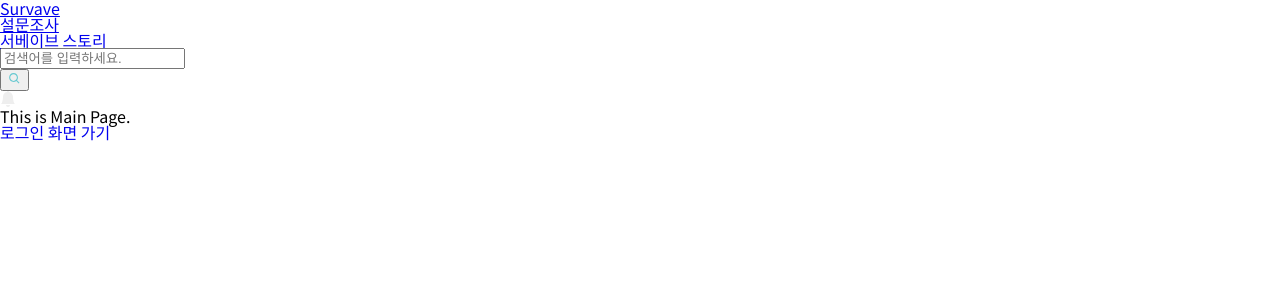
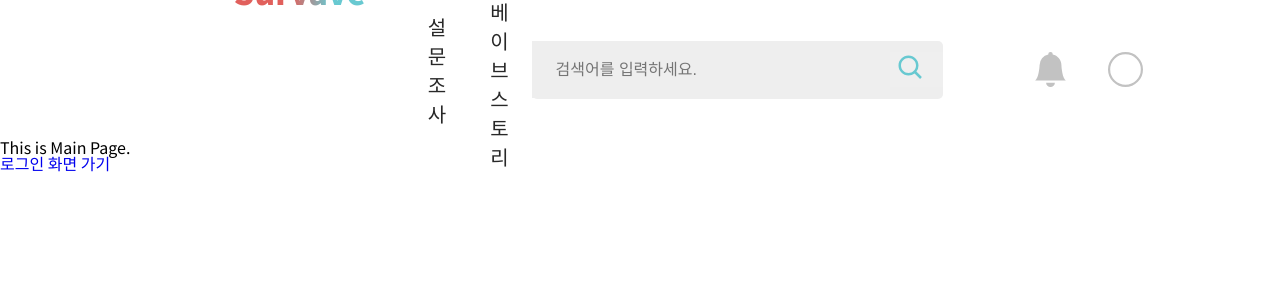
Before and after one commit to UMC-MMM/Client, a React (Create React App) app in the folder mmm_client/: page / in a window 1280 px wide. Shown: the top 300 px of the page. Built offline with nearby package versions, Linux system fonts and the light colour scheme.

Commit message:
mainpage 상단바 구현

```diff
--- a/mmm_client/src/app.css
+++ b/mmm_client/src/app.css
@@ -1,8 +1,113 @@
 @import "reset.css";
 
 /* 메인페이지 - 상단 네비게이션 바*/
+.navbar {
+  height: 139px;
+  /* background-color: #8e8e8e; */
+  position: sticky;
+  display: flex;
+  justify-content: center;
+}
+
+.navbarContainer {
+  display: flex;
+  width: 66.6%;
+  /* background-color:aquamarine; */
+  justify-content: space-between;
+  align-items: center;
+}
+
+.navbarLeftContainer {
+  /* background-color: antiquewhite; */
+  display: flex;
+  justify-content: space-around;
+}
+
+.navbarMenu {
+  display: flex;
+  align-items: center;
+}
+
+.navbarMenuItem {
+  font-size: 20px;
+  font-weight: 500;
+  line-height: 29px;
+  letter-spacing: 0em;
+  text-align: left;
+  padding-left: 22px;
+  padding-right: 22px;
+}
+
+.navbarRightContainer {
+  display: flex;
+  /* background-color: antiquewhite; */
+  justify-content: space-between;
+  align-items: center;
+}
+
+.navbarSearch {
+  display: flex;
+  padding-right: 70px;
+}
+
+.navbarSearchBox {
+  display: flex;
+  width: 411px;
+  height: 58px;
+  background-color: #eeeeee;
+  border-radius: 5px;
+  justify-content: space-between;
+  align-items: center;
+}
+
+.navbarSearchBox input {
+font-size: 16px;
+font-weight: 400;
+line-height: 23px;
+letter-spacing: 0em;
+text-align: left;
+padding-top: 17px;
+padding-bottom: 17px;
+padding-left: 24px;
+border: 0;
+outline: none;
+background-color: #eeeeee;
+}
+
+.navbarSearchBox button {
+  border: none;
+  padding-right: 17px;
+}
+
+.navbarIcons {
+  display: flex;
+}
+
+.navbarBellIcon, .navbarMypageIcon {
+  padding-left: 20px;
+  padding-right: 20px;
+}
+
+.navbarLogo{
+  text-align: center;
+  width: 133px;
+  height: 47px;
+  line-height: 47px;
+  font-style: normal;
+  font-weight: 900;
+  font-size: 32px;
+  padding-left: 20px;
+  padding-right: 40px;
+}
+
 
 /* LogIn page CSS*/
+.logo{
+  background: linear-gradient(90deg, #e1605c 39.85%, #68c9d1 60.53%);
+  -webkit-background-clip: text;
+  -webkit-text-fill-color: transparent;
+  background-clip: text;
+}
 
 .loginTitle {
   margin: 0 auto;
@@ -14,10 +119,6 @@
   font-style: normal;
   font-weight: 900;
   font-size: 32px;
-  background: linear-gradient(90deg, #e1605c 39.85%, #68c9d1 60.53%);
-  -webkit-background-clip: text;
-  -webkit-text-fill-color: transparent;
-  background-clip: text;
 }
 
 .loginLogin {
--- a/mmm_client/src/components/login.jsx
+++ b/mmm_client/src/components/login.jsx
@@ -4,7 +4,7 @@ import { Link } from "react-router-dom";
 const Login = () => {
   return (
     <>
-      <div className="loginTitle">Survave</div>
+      <div className="loginTitle logo">Survave</div>
       <div className="loginLogin">로그인</div>
       <div className="loginInputId">
         <input
--- a/mmm_client/src/components/navbar.jsx
+++ b/mmm_client/src/components/navbar.jsx
@@ -2,49 +2,57 @@ import React from "react";
 import { Link } from "react-router-dom";
 import { BiSearch } from "react-icons/bi";
 import { BsBellFill } from "react-icons/bs";
+import { BsCircle } from "react-icons/bs";
 
 const Navbar = () => {
     return (
         <>
-            <nav className="navbar navbar-inverse navbar-fixed-top">
-                <div className="container-fluid">
-                    <div className="navbar-header">
-                        <Link to="/" className="navbar-logo">Survave</Link>
+            <nav className="navbar">
+                <div className="navbarContainer">
+                    <div className="navbarLeftContainer">
+                    <div className="logo navbarLogo">
+                        <Link to="/">Survave</Link>
                     </div>
-                    <ul className="nav navbar-nav">
-                        <li className="nav-item">
-                            <Link to="/">설문조사</Link>
+                    <ul className="navbarMenu">
+                        <li className="navbarMenuItem">
+                            <Link to="/" style={{ textDecoration: "none", cursor: "pointer", color: "#282828" }}>설문조사</Link>
                         </li>
-                        <li className="nav-item">
-                            <Link to="/">서베이브 스토리</Link>
+                        <li className="navbarMenuItem">
+                            <Link to="/" style={{ textDecoration: "none", cursor: "pointer", color: "#282828" }}>서베이브 스토리</Link>
                         </li>
                     </ul>
-                    <form class="navbar-form navbar-left" action="/action_page.php">
-                        <div class="input-group">
-                            <input type="text" class="form-control" placeholder="검색어를 입력하세요." name="search" />
-                            <div className="input-group-btn">
-                                <button className="btn" type="submit">
+                    </div>
+                    <div className="navbarRightContainer">
+                    <form className="navbarSearch">
+                        <div className="navbarSearchBox">
+                            <input type="text" placeholder="검색어를 입력하세요."/>
+                            <button type="submit">
                                     <BiSearch
-                                        className="searchIcon"
                                         color="#68C9D1"
+                                        size="30px"
                                     />
-                                </button>
-                            </div>
+                            </button>
                         </div>
                     </form>
-                    <ul className="nav navbar-nav navbar-right">
-                        <li>
-                            <span className="icon-bell">
+                    <ul className="navbarIcons">
+                        <li className="navbarBellIcon">
+                            <span>
                                 <BsBellFill
-                                    className="bellIcon"
-                                    color="#EEEEEE"
+                                    color="#C2C2C2"
+                                    size="35px"
                                 />
                             </span>
                         </li>
-                        <li>
-
+                        <li className="navbarMypageIcon">
+                        <span>
+                                <BsCircle
+                                    color="#C2C2C2"
+                                    size="35px"
+                                />
+                            </span>
                         </li>
                     </ul>
+                    </div>
 
                 </div>
             </nav>
```
